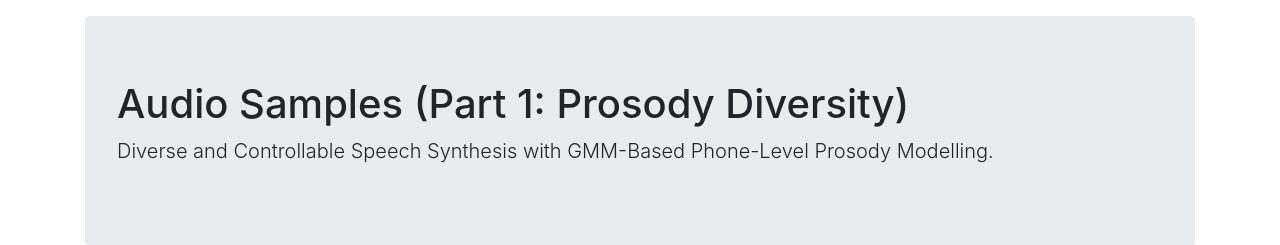
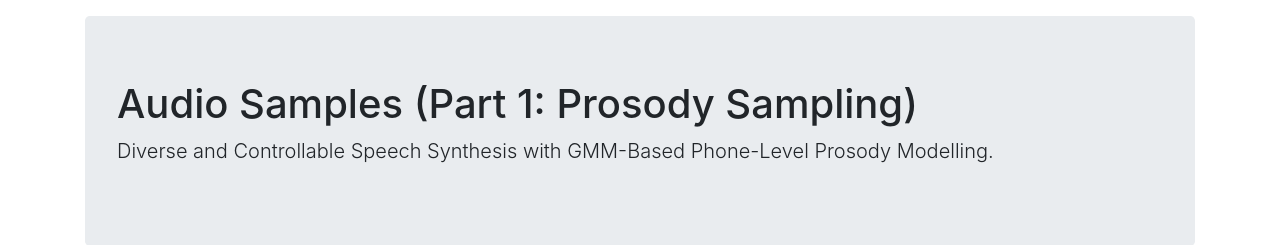
Before and after one commit to cpdu/gmm_prosody_modelling_examples, a plain HTML site: page index.html in a window 1280 px wide. Shown: the top 245 px of the page. Drawn offline with Linux system fonts and the light colour scheme.

Commit message:
Update index.html

```diff
--- a/index.html
+++ b/index.html
@@ -28,7 +28,7 @@
 <body>
   <div class="container">
     <div class="jumbotron mt-3">
-      <h1>Audio Samples (Part 1: Prosody Diversity)</h1>
+      <h1>Audio Samples (Part 1: Prosody Sampling)</h1>
       <p class="lead">Diverse and Controllable Speech Synthesis with GMM-Based Phone-Level Prosody Modelling.</p>
 <!--      <a class="btn btn-lg btn-primary" href="../components/navbar/" role="button">View navbar docs »</a>-->
     </div>
```
